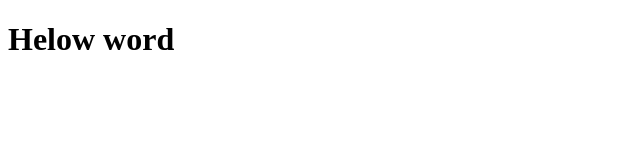
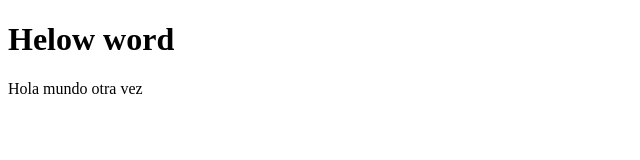
Before and after one commit to RD0503/Cloudify-Tec, a plain HTML site: page index.html in a window 1280 px wide. Shown: the whole page, without its empty margins (0-640 px from the left). Drawn offline with Linux system fonts and the light colour scheme.

Commit message:
primer commit

```diff
--- a/index.html
+++ b/index.html
@@ -7,5 +7,6 @@
 </head>
 <body>
     <h1>Helow word</h1>
+    <p>Hola mundo otra vez</p>
 </body>
 </html>
```
